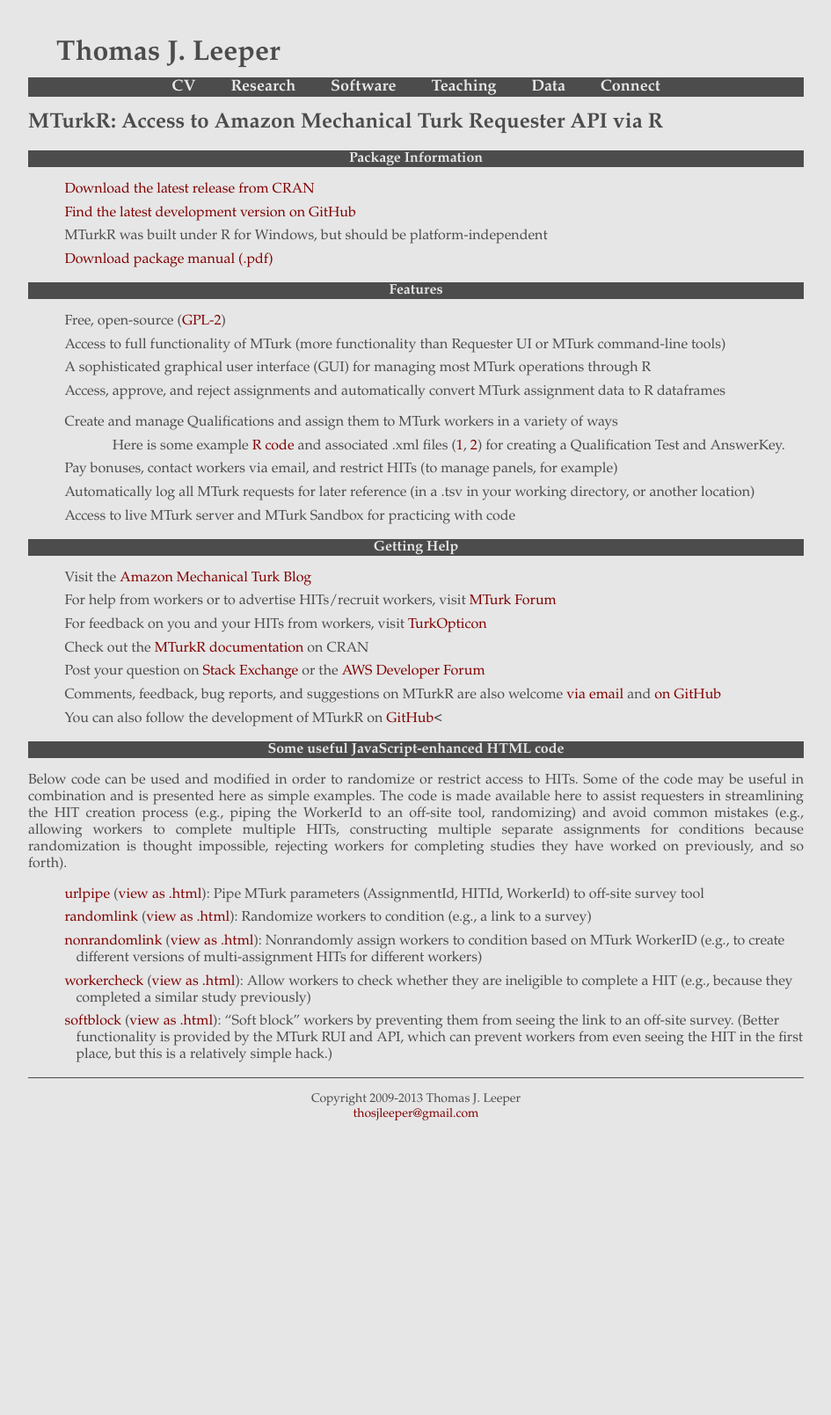
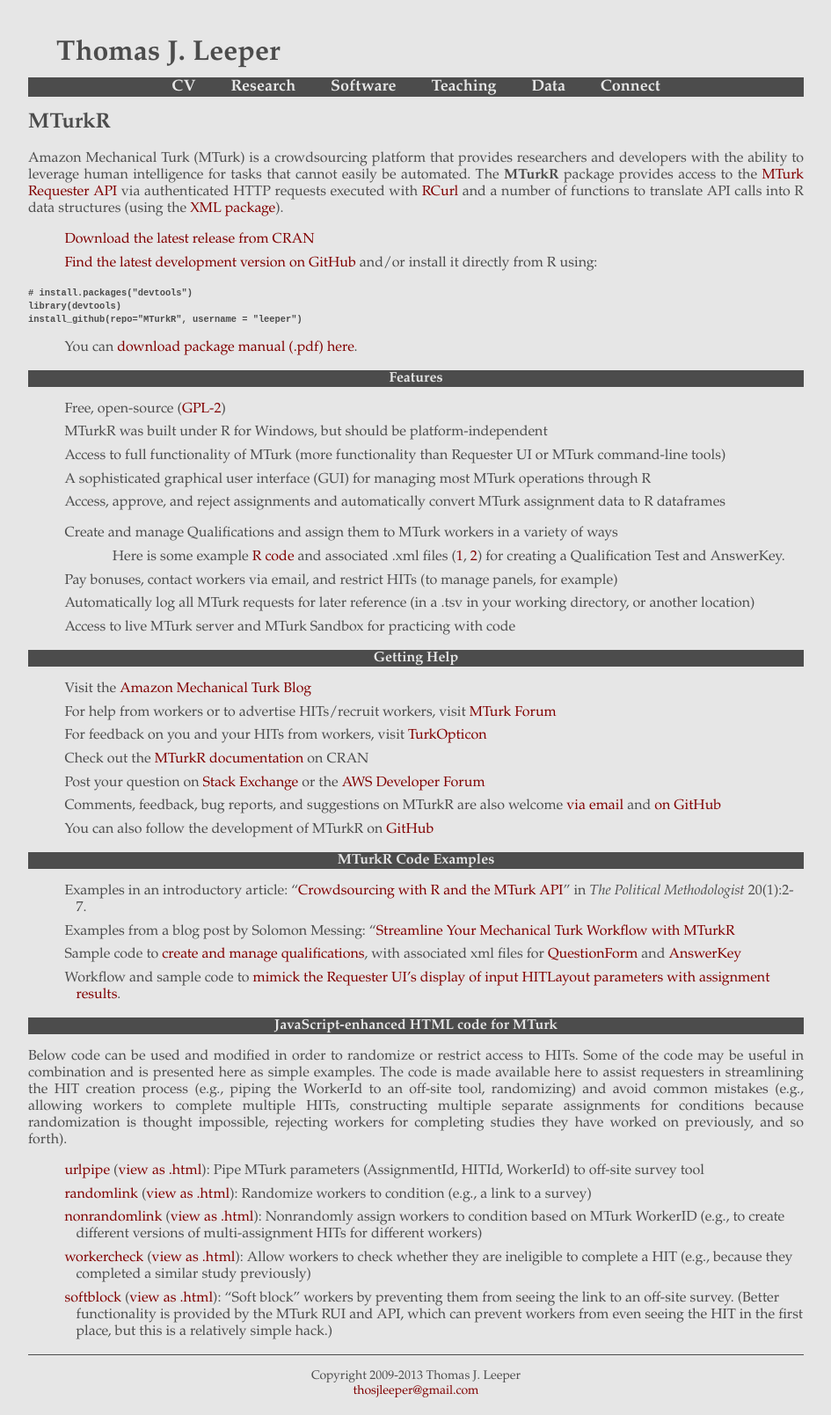
Before and after one commit to cloudyr/MTurkR, a Jekyll site: the page built from index.md, in a window 1280 px wide. Shown: the whole page at 88% size, without its empty margins (167-1112 px from the left). Built offline with Jekyll 4.4.1, drawn with Linux system fonts in a browser that asks for light colours; before the commit the page ends 1294 px from its top, so only the background shows below that.

Commit message:
update README and index.md

````diff
--- a/index.md
+++ b/index.md
@@ -4,18 +4,25 @@
 ghurl: https://github.com/leeper/MTurkR/blob/gh-pages
 ---
 
-# MTurkR: Access to Amazon Mechanical Turk Requester API via R #
+# MTurkR #
 
-## Package Information ##
+Amazon Mechanical Turk (MTurk) is a crowdsourcing platform that provides researchers and developers with the ability to leverage human intelligence for tasks that cannot easily be automated. The **MTurkR** package provides access to the [MTurk](https://requester.mturk.com/) [Requester API](http://docs.aws.amazon.com/AWSMechTurk/latest/AWSMturkAPI/Welcome.html) via authenticated HTTP requests executed with [RCurl](http://cran.r-project.org/web/packages/RCurl/index.html) and a number of functions to translate API calls into R data structures (using the [XML package](http://cran.r-project.org/web/packages/XML/index.html)).
 
 * [Download the latest release from CRAN](http://cran.r-project.org/web/packages/MTurkR/index.html)
-* [Find the latest development version on GitHub](https://github.com/leeper/MTurkR)
-* MTurkR was built under R for Windows, but should be platform-independent
-* [Download package manual (.pdf)](MTurkR-manual.pdf)
+* [Find the latest development version on GitHub](https://github.com/leeper/MTurkR) and/or install it directly from R using:
+
+```
+# install.packages("devtools")
+library(devtools)
+install_github(repo="MTurkR", username = "leeper")
+```
+
+* You can [download package manual (.pdf) here](http://cran.r-project.org/web/packages/MTurkR/MTurkR.pdf).
 
 ## Features ##
 
 * Free, open-source ([GPL-2](http://www.gnu.org/licenses/gpl-2.0.html))
+* MTurkR was built under R for Windows, but should be platform-independent
 * Access to full functionality of MTurk (more functionality than Requester UI or MTurk command-line tools)
 * A sophisticated graphical user interface (GUI) for managing most MTurk operations through R
 * Access, approve, and reject assignments and automatically convert MTurk assignment data to R dataframes
@@ -29,15 +36,22 @@
 
 ## Getting Help ##
 
-* Visit the <a href="http://mechanicalturk.typepad.com/">Amazon Mechanical Turk Blog</a>
+* Visit the [Amazon Mechanical Turk Blog](http://mechanicalturk.typepad.com/)
 * For help from workers or to advertise HITs/recruit workers, visit [MTurk Forum](http://mturkforum.com/)
 * For feedback on you and your HITs from workers, visit [TurkOpticon](http://turkopticon.differenceengines.com/)
 * Check out the [MTurkR documentation](http://cran.r-project.org/web/packages/MTurkR/MTurkR.pdf) on CRAN
 * Post your question on [Stack Exchange](http://stackoverflow.com/questions/tagged/mechanicalturk+r) or the [AWS Developer Forum](https://forums.aws.amazon.com/forum.jspa?forumID=11)
 * Comments, feedback, bug reports, and suggestions on MTurkR are also welcome [via email](mailto:thosjleeper@gmail.com?subject=MTurkR) and [on GitHub](https://github.com/leeper/MTurkR/issues)
-* You can also follow the development of MTurkR on <a href="https://github.com/leeper/MTurkR">GitHub</a><
+* You can also follow the development of MTurkR on [GitHub](https://github.com/leeper/MTurkR)
 
-## Some useful JavaScript-enhanced HTML code ##
+## MTurkR Code Examples ##
+
+* Examples in an introductory article: "[Crowdsourcing with R and the MTurk API](http://polmeth.wustl.edu/methodologist/tpm_v20_n2.pdf)" in *The Political Methodologist* 20(1):2-7.
+* Examples from a blog post by Solomon Messing: "[Streamline Your Mechanical Turk Workflow with MTurkR](http://solomonmessing.wordpress.com/2013/06/24/streamline-your-mechanical-turk-workflow-with-mturkr/)
+* Sample code to [create and manage qualifications]({{ page.ghurl }}/qualification_test_example.r), with associated xml files for [QuestionForm]({{ page.ghurl }}/questionform_example.xml) and [AnswerKey]({{ page.ghurl }}/answerkey_example.xml)
+* Workflow and sample code to [mimick the Requester UI's display of input HITLayout parameters with assignment results]({{ page.ghurl }}/batchinputs.md).
+
+## JavaScript-enhanced HTML code for MTurk ##
 
 Below code can be used and modified in order to randomize or restrict access to HITs. Some of the code may be useful in combination and is presented here as simple examples. The code is made available here to assist requesters in streamlining the HIT creation process (e.g., piping the WorkerId to an off-site tool, randomizing) and avoid common mistakes (e.g., allowing workers to complete multiple HITs, constructing multiple separate assignments for conditions because randomization is thought impossible, rejecting workers for completing studies they have worked on previously, and so forth).
 
````
Also changed, not shown: README.md.
